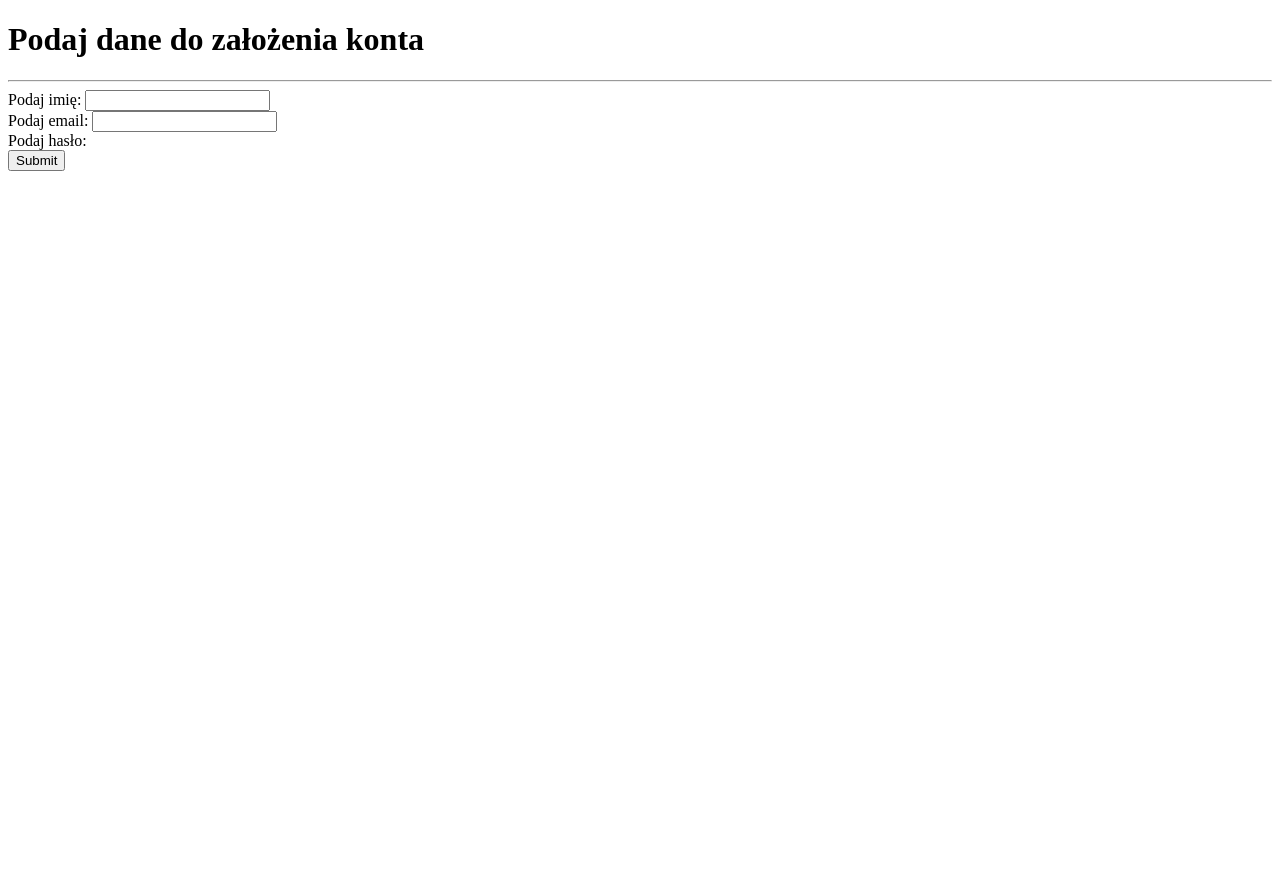
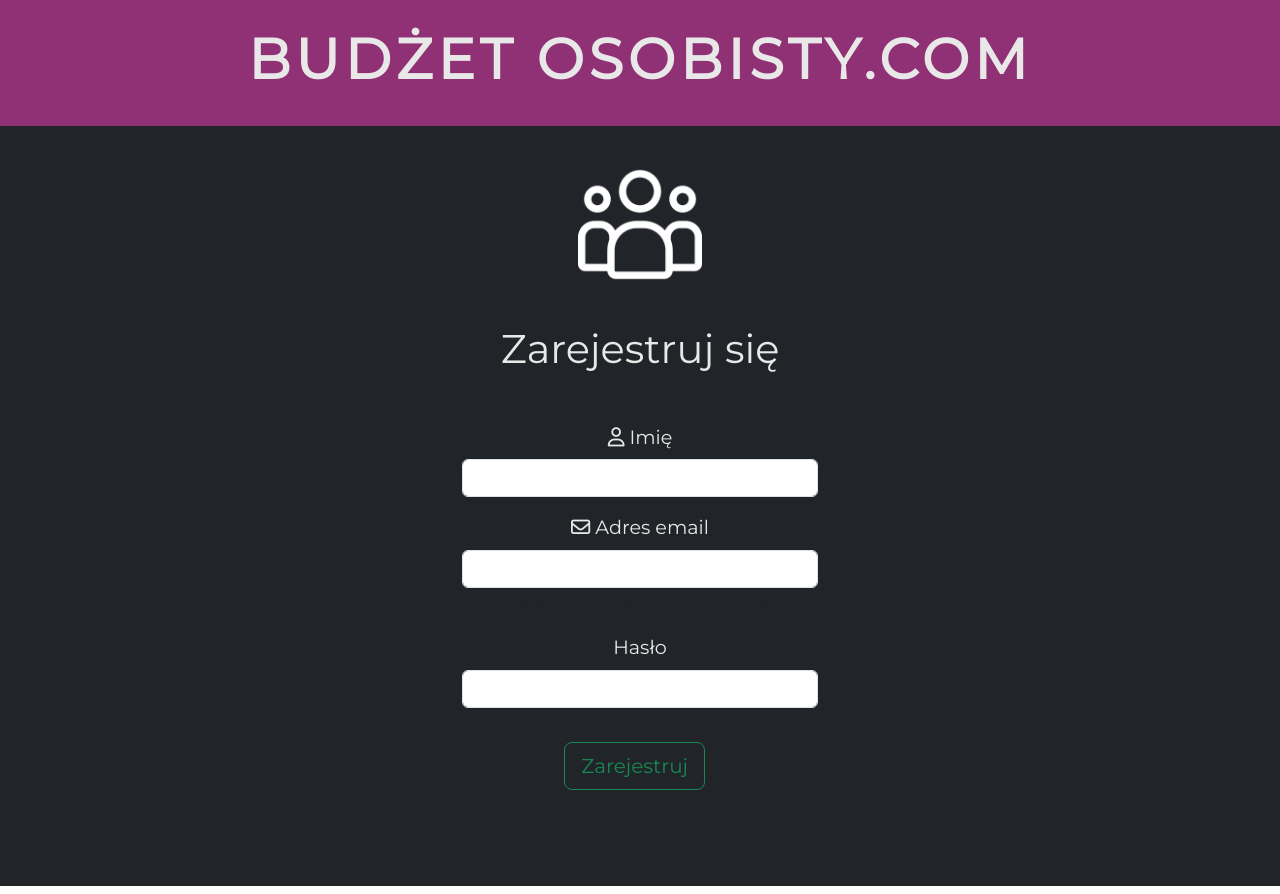
Before and after one commit to sandraslonina/Personal-Bugdet, a plain HTML site: page signUp.html in a window 1280 px wide. Before the commit the page ends 800 px from the top, so only its background shows below. Drawn offline with nearby package versions, Linux system fonts and the light colour scheme.

Commit message:
Added files signIn and signUp

```diff
--- a/css/styles.css
+++ b/css/styles.css
@@ -4,6 +4,7 @@
 {
   padding: 2% 10%;
   background-color: #913175;
+  margin: 0px;
 
 }
 .header
@@ -96,3 +97,38 @@
 font-size: 1rem;
   padding: 20px 0;
 }
+
+
+/* signIn */
+
+.user-image
+{
+  margin-top: 20px;
+  width: 10%;
+
+}
+
+.customer-image
+{
+  margin-top: 20px;
+  width: 10%;
+
+}
+
+.container
+{
+  color: #E9E8E8;
+  font-family: 'Montserrat', sans-serif;
+  padding: 3% 15% 5%;
+}
+
+.text-container
+{
+  margin-bottom: 50px;
+}
+
+.mb-3
+{
+  font-family: 'Montserrat', sans-serif;
+  font-size: 1.2rem;
+}
--- a/signUp.html
+++ b/signUp.html
@@ -3,21 +3,78 @@
 <head>
   <meta charset="UTF-8">
   <title>Rejestracja</title>
+
+  <!-- CSS Stylesheet -->
   <link rel="stylesheet" href="css/styles.css">
+
+  <!-- Bootstrap 5-->
+  <link href="https://cdn.jsdelivr.net/npm/bootstrap@5.3.0-alpha1/dist/css/bootstrap.min.css" rel="stylesheet"
+    integrity="sha384-GLhlTQ8iRABdZLl6O3oVMWSktQOp6b7In1Zl3/Jr59b6EGGoI1aFkw7cmDA6j6gD" crossorigin="anonymous">
+  <script src="https://cdn.jsdelivr.net/npm/bootstrap@5.3.0-alpha1/dist/js/bootstrap.bundle.min.js"
+    integrity="sha384-w76AqPfDkMBDXo30jS1Sgez6pr3x5MlQ1ZAGC+nuZB+EYdgRZgiwxhTBTkF7CXvN"
+    crossorigin="anonymous"></script>
+
+  <!-- Google Fonts -->
+  <link rel="preconnect" href="https://fonts.googleapis.com">
+  <link rel="preconnect" href="https://fonts.gstatic.com" crossorigin>
+  <link href="https://fonts.googleapis.com/css2?family=Montserrat&family=Open+Sans:wght@400;700&display=swap"
+    rel="stylesheet">
+
+  <!-- Fontawesome.com -->
+  <script src="https://kit.fontawesome.com/cc83c43d74.js" crossorigin="anonymous"></script>
+
 </head>
 
+<!-- Main Line -->
+<header>
+  <div class="mainLine">
+    <h1 class="header">Budżet Osobisty.com</h1>
+  </div>
+
+</header>
+
 <body>
-  <h1>Podaj dane do założenia konta</h1>
 
-  <hr>
-    <label>Podaj imię:</label>
-    <input type="tekst" name="yourName" value=""><br>
-    <label>Podaj email:</label>
-    <input type="email" name="yourEmail" value=""><br>
-    <label>Podaj hasło:</label><br>
+  <div class="p-3 mb-2 bg-dark">
 
-    <input type="submit" name="">
-  </form>
+    <div class="customer">
+      <div style="text-align: center"><img class="customer-image" src="images/customer.png" alt="customer-img">
+      </div>
+    </div>
+
+
+    <div class="container">
+
+      <div class="row">
+
+        <div class="col-12 col-lg-4 offset-lg-4 text-center">
+          <h1 class="text-container">Zarejestruj się</h1>
+          <form>
+            <div class="mb-3">
+              <label for="exampleInputEmail1" class="form-label"><i class="fa-regular fa-user"></i></i> Imię</label>
+              <input type="email" class="form-control" id="exampleInputEmail1" aria-describedby="emailHelp">
+
+            </div>
+            <div class="mb-3">
+              <label for="exampleInputEmail1" class="form-label"><i class="fa-regular fa-envelope"></i> Adres
+                email</label>
+              <input type="email" class="form-control" id="exampleInputEmail1" aria-describedby="emailHelp">
+              <div id="emailHelp" class="form-text">Nie przekazujemy Twojego adresu innym.</div>
+            </div>
+            <div class="mb-3">
+              <label for="exampleInputPassword1" class="form-label"> Hasło</label>
+              <input type="password" class="form-control" id="exampleInputPassword1">
+            </div>
+
+            <button type="submit" class="btn btn-outline-success btn-lg signButton">Zarejestruj</button>
+          </form>
+        </div>
+      </div>
+    </div>
+
+  </div>
+
+
 </body>
 
 </html>
```
Also changed, not shown: signIn.html (+64 -7 lines), images/customer.png (added), images/user.png (added).
